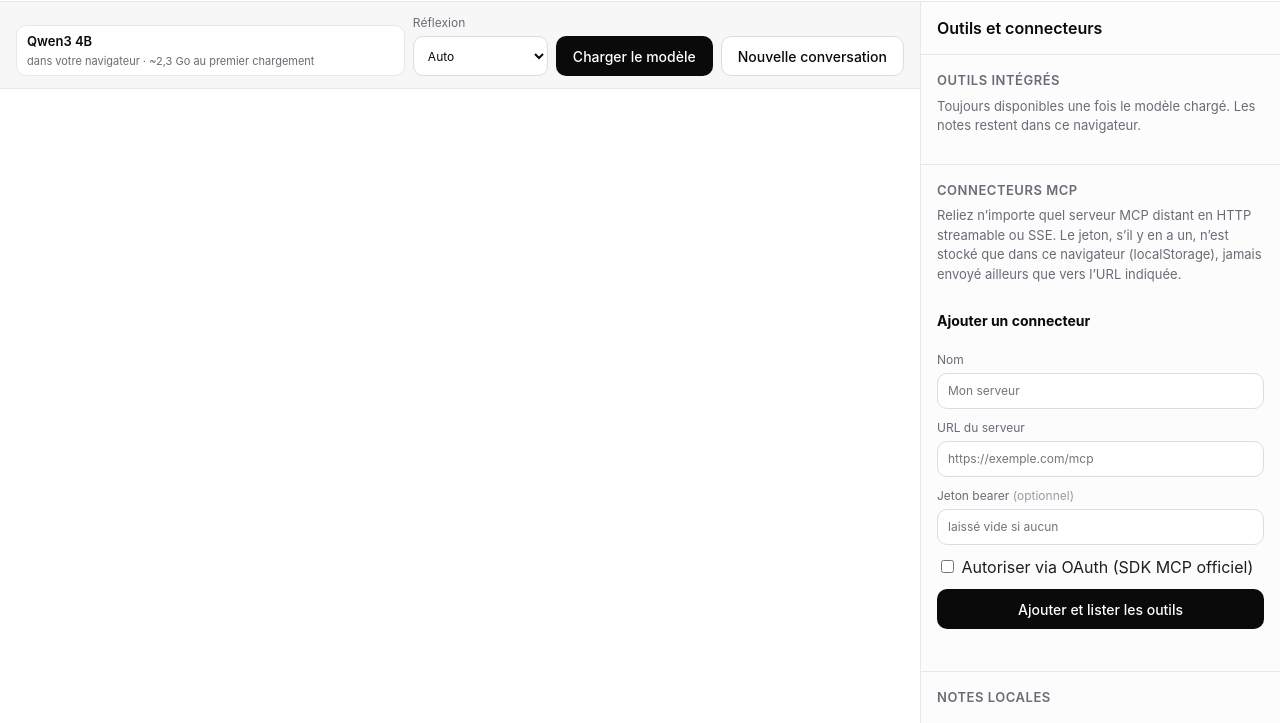
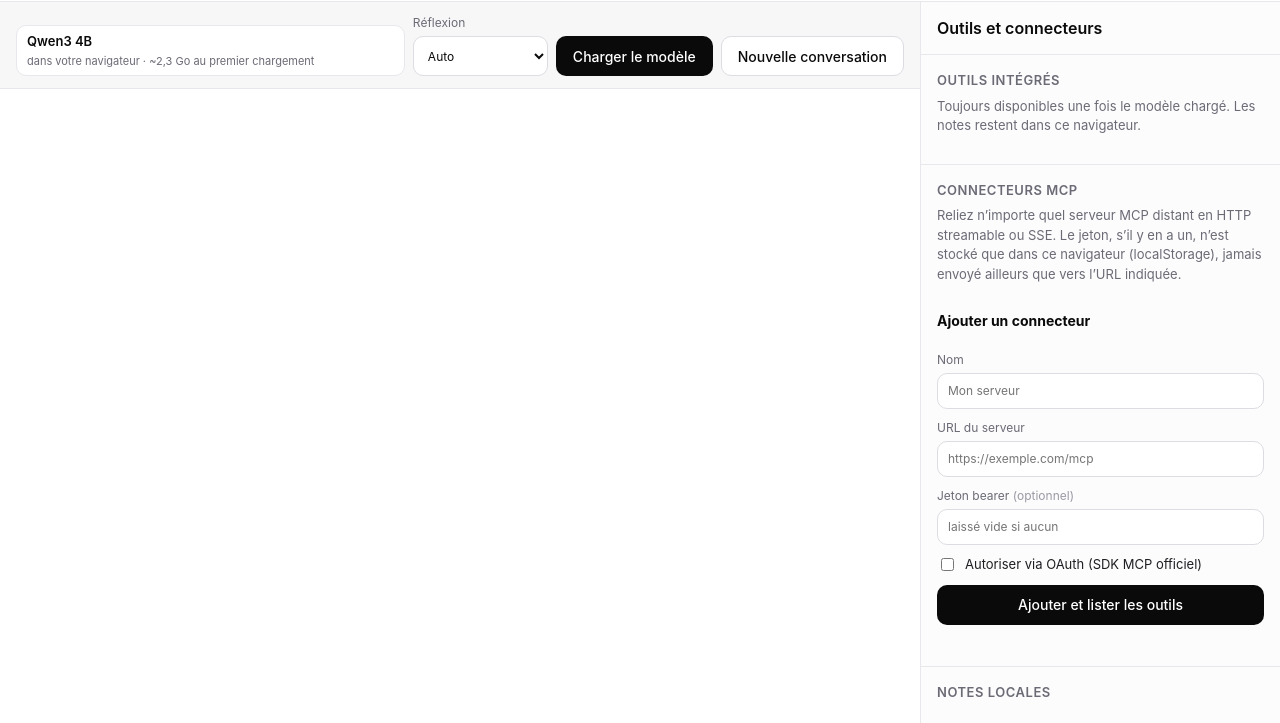
Before and after one commit to Falcone747/exior-preview, a plain HTML site: page agent/index.html in a window 1280 px wide. Shown: the part 45-768 px from the top of the page. Drawn offline with Linux system fonts and the light colour scheme.

Commit message:
Add OAuth checkbox styles for MCP connectors

```diff
--- a/agent/styles.css
+++ b/agent/styles.css
@@ -120,3 +120,6 @@ a:hover{text-decoration:underline}
 .plan-box,.check-box{display:block;margin:0 0 8px;padding:8px 10px;border-radius:8px;background:var(--ac-soft);color:var(--ac-ink);font-size:12px;border:1px solid #DCD3FF;white-space:pre-wrap}
 .check-box.ok{background:var(--ok-bg);color:var(--ok);border-color:#CBE8D7}
 .check-box.bad{background:var(--warn-bg);color:var(--warn);border-color:#F2DDB8}
+
+.check{display:flex;align-items:center;gap:8px;font-size:13px;color:var(--tx)}
+.check input{width:auto}
```
